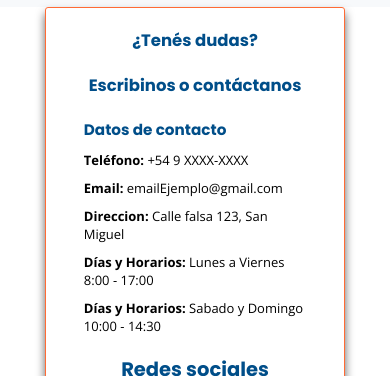
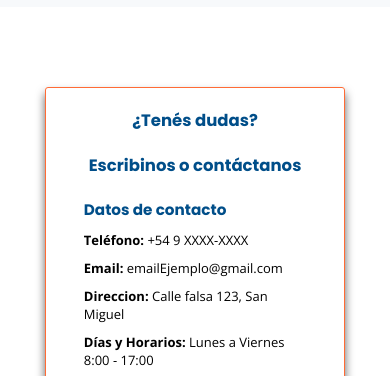
Before and after one commit to Lucas4d4/ecommerce-escolar, a plain HTML site: page pages/contacto.html in a window 390 px wide. Shown: the part 114-490 px from the top of the page. Drawn offline with nearby package versions, Linux system fonts and the light colour scheme.

Commit message:
cambios en padding responsive
Se cambio las medidas del padding. En lugar de ser padding-bottom, ahora se usa el padding tanto para el top,  como para el bottom.
Dicho cambio se realizó en la sección del main-contacto en la parte responsive.

```diff
--- a/css/styles.css
+++ b/css/styles.css
@@ -385,7 +385,8 @@ footer{
 
 .main-contacto{
     flex-direction: row;
-    padding-bottom: 2rem;
+    padding: 8rem 0;
+    min-height: 100vh;
 }
 
 .article-info-contacto, .article-info-redes, .form-contacto,
@@ -585,6 +586,7 @@ p, span, label, li{
 
     .main-contacto{
         flex-direction: column;
+
     }
 
     .section-info-contacto, .form-contacto{
```
